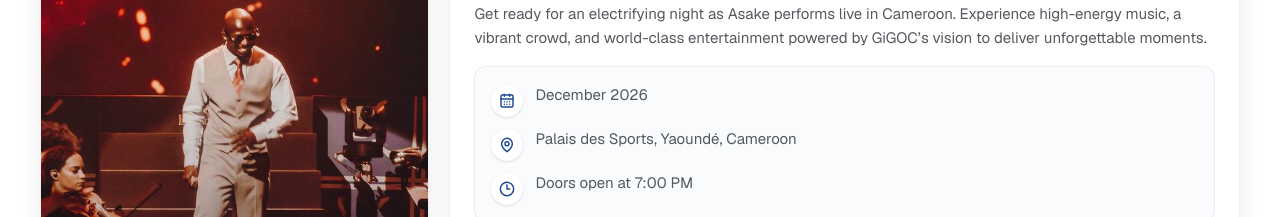
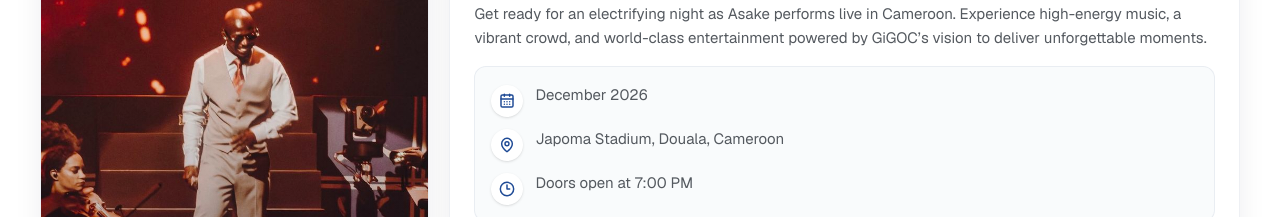
Before and after one commit to mrnguchi/gigoc-, a Next.js app: page / in a window 1280 px wide. Shown: the part 4700-4917 px from the top of the page. Built offline with nearby package versions, Linux system fonts and the light colour scheme.

Commit message:
asake concert date updated'

```diff
--- a/src/data/news.ts
+++ b/src/data/news.ts
@@ -37,7 +37,7 @@ const featuredNewsArticle: NewsDetailArticle = {
     'Get ready for an electrifying night as Asake performs live in Cameroon. Experience high-energy music, a vibrant crowd, and world-class entertainment powered by GiGOC’s vision to deliver unforgettable moments.',
   details: [
     { icon: 'calendar', info: 'December 2026' },
-    { icon: 'location', info: 'Palais des Sports, Yaoundé, Cameroon' },
+    { icon: 'location', info: 'Japoma Stadium, Douala, Cameroon' },
     { icon: 'time', info: 'Doors open at 7:00 PM' },
   ],
   href: '/news/asake-live-in-cameroon',
```
